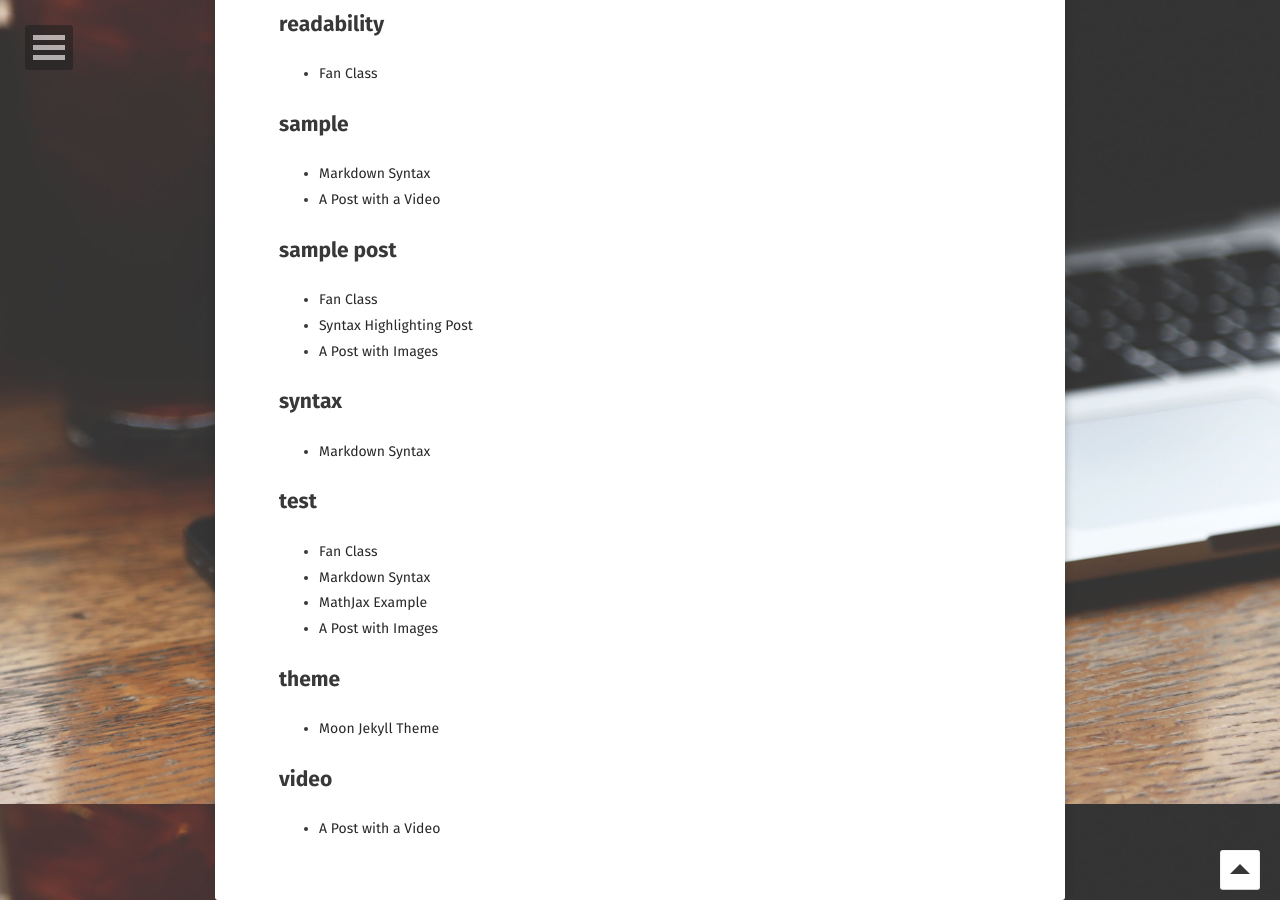
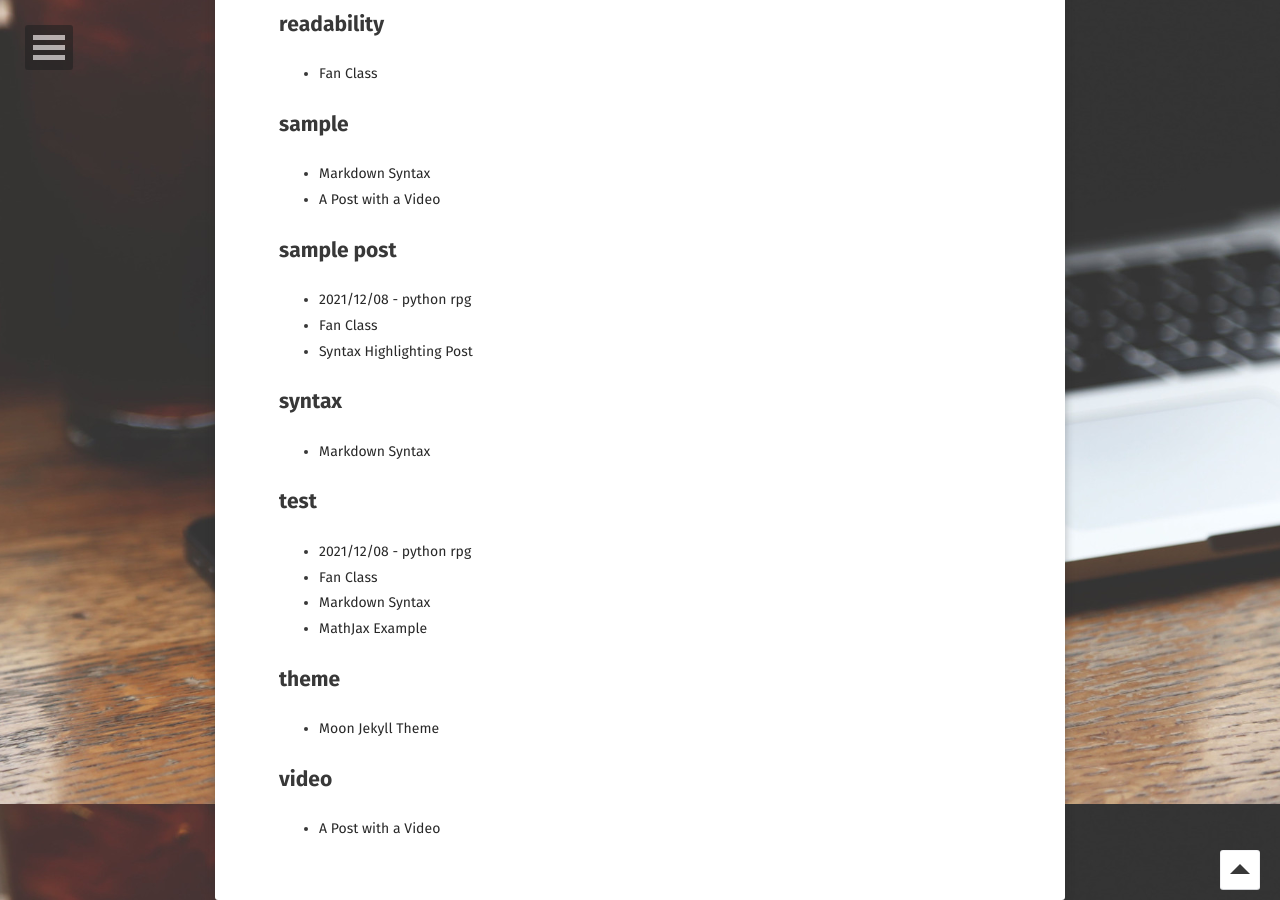
Before and after one commit to dbwjddl5611/dbwjddl5611.github-com, a Jekyll site: the page built from tags/index.html, in a window 1280 px wide and 900 px high, scrolled down 1896 px. Built offline with Jekyll 4.4.1, drawn with Linux system fonts in a browser that asks for light colours; some web fonts are replaced; some of the changed text lies outside the part shown.

Commit message:
Update 2013-05-22-sample-post-images.md

```diff
--- a/_posts/2013-05-22-sample-post-images.md
+++ b/_posts/2013-05-22-sample-post-images.md
@@ -1,97 +1,35 @@
 ---
-layout: post
-title: "A Post with Images"
-date: 2013-05-22
+layout: python
+title: "2021/12/08 - python rpg"
+date: 2021-12-08
 excerpt: "Examples and code for displaying images in posts."
 tags: [sample post, images, test]
 comments: true
 ---
 
-Here are some examples of what a post with images might look like. If you want to display two or three images next to each other responsively use `figure` with the appropriate `class`. Each instance of `figure` is auto-numbered and displayed in the caption.
+## class 를 이용해서 rpg게임 만들어보기
 
-### Figures (for images or video)
 
-#### One Up
+<pre><code>
 
-<figure>
-	<a href="http://farm9.staticflickr.com/8426/7758832526_cc8f681e48_b.jpg"><img src="http://farm9.staticflickr.com/8426/7758832526_cc8f681e48_c.jpg"></a>
-	<figcaption><a href="http://www.flickr.com/photos/80901381@N04/7758832526/" title="Morning Fog Emerging From Trees by A Guy Taking Pictures, on Flickr">Morning Fog Emerging From Trees by A Guy Taking Pictures, on Flickr</a>.</figcaption>
-</figure>
 
-Vero laborum commodo occupy. Semiotics voluptate mumblecore pug. Cosby sweater ullamco quinoa ennui assumenda, sapiente occupy delectus lo-fi. Ea fashion axe Marfa cillum aliquip. Retro Bushwick keytar cliche. Before they sold out sustainable gastropub Marfa readymade, ethical Williamsburg skateboard brunch qui consectetur gentrify semiotics. Mustache cillum irony, fingerstache magna pour-over keffiyeh tousled selfies.
+class asdf:
+  def __init__(self,a,b,c):
+    self.hp=a
+    self.strength=b
+    self.power=c
+  def Up(self,l,m,n):
+    self.hp=self.hp+l
+    self.strength=self.strength+m
+    self.power=self.power+n
+class 장비:
+  def Helmet(self):
+    self.helmet=None
+  def Armor(self):
+    self.armor=None
+  def Shoes(self):
+    self.shoes=None
+  def Weapon(self):
+    self.weapon=None
 
-#### Two Up
-
-Apply the `half` class like so to display two images side by side that share the same caption.
-
-{% highlight html %}
-<figure class="half">
-    <a href="/images/image-filename-1-large.jpg"><img src="/images/image-filename-1.jpg"></a>
-    <a href="/images/image-filename-2-large.jpg"><img src="/images/image-filename-2.jpg"></a>
-    <figcaption>Caption describing these two images.</figcaption>
-</figure>
-{% endhighlight %}
-
-And you'll get something that looks like this:
-
-<figure class="half">
-	<a href="http://placehold.it/1200x600.JPG"><img src="http://placehold.it/600x300.jpg"></a>
-	<a href="http://placehold.it/1200x600.jpeg"><img src="http://placehold.it/600x300.jpg"></a>
-	<figcaption>Two images.</figcaption>
-</figure>
-
-#### Three Up
-
-Apply the `third` class like so to display three images side by side that share the same caption.
-
-{% highlight html %}
-<figure class="third">
-	<img src="/images/image-filename-1.jpg">
-	<img src="/images/image-filename-2.jpg">
-	<img src="/images/image-filename-3.jpg">
-	<figcaption>Caption describing these three images.</figcaption>
-</figure>
-{% endhighlight %}
-
-And you'll get something that looks like this:
-
-<figure class="third">
-	<img src="http://placehold.it/600x300.jpg">
-	<img src="http://placehold.it/600x300.jpg">
-	<img src="http://placehold.it/600x300.jpg">
-	<figcaption>Three images.</figcaption>
-</figure>
-
-### Alternative way
-
-Another way to achieve the same result is to include `gallery` Liquid template. In this case you
-don't have to write any HTML tags – just copy a small block of code, adjust the parameters (see below)
-and fill the block with any number of links to images. You can mix relative and external links.
-
-Here is the block you might want to use:
-
-{% highlight liquid %}
-{% raw %}
-{% capture images %}
-	http://vignette2.wikia.nocookie.net/naruto/images/9/97/Hinata.png
-	http://vignette4.wikia.nocookie.net/naruto/images/7/79/Hinata_Part_II.png
-	http://vignette1.wikia.nocookie.net/naruto/images/1/15/J%C5%ABho_S%C5%8Dshiken.png
-{% endcapture %}
-{% include gallery images=images caption="Test images" cols=3 %}
-{% endraw %}
-{% endhighlight %}
-
-Parameters:
-
-- `caption`: Sets the caption under the gallery (see `figcaption` HTML tag above);
-- `cols`: Sets the number of columns of the gallery.
-Available values: [1..3].
-
-It will look something like this:
-
-{% capture images %}
-	http://vignette2.wikia.nocookie.net/naruto/images/9/97/Hinata.png
-	http://vignette4.wikia.nocookie.net/naruto/images/7/79/Hinata_Part_II.png
-	http://vignette1.wikia.nocookie.net/naruto/images/1/15/J%C5%ABho_S%C5%8Dshiken.png
-{% endcapture %}
-{% include gallery images=images caption="Test images" cols=3 %}
+</code></pre>
```
